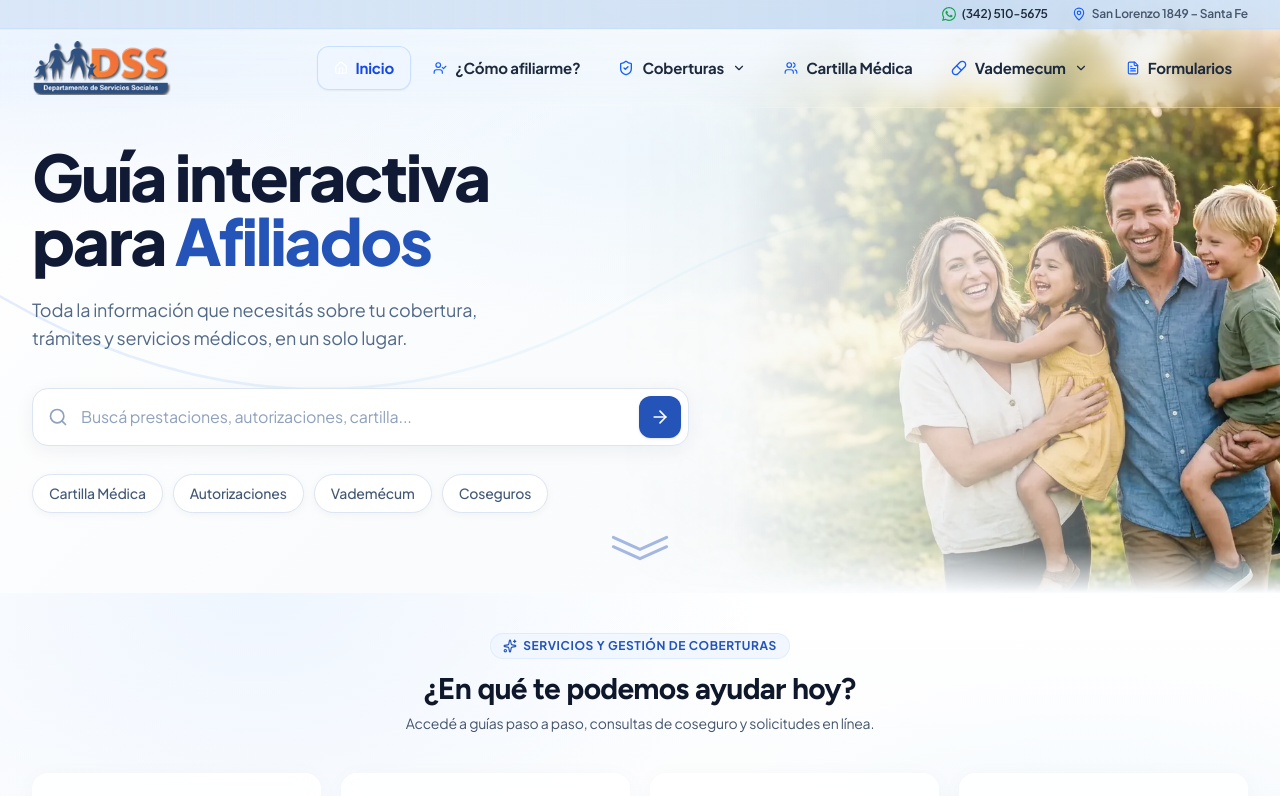
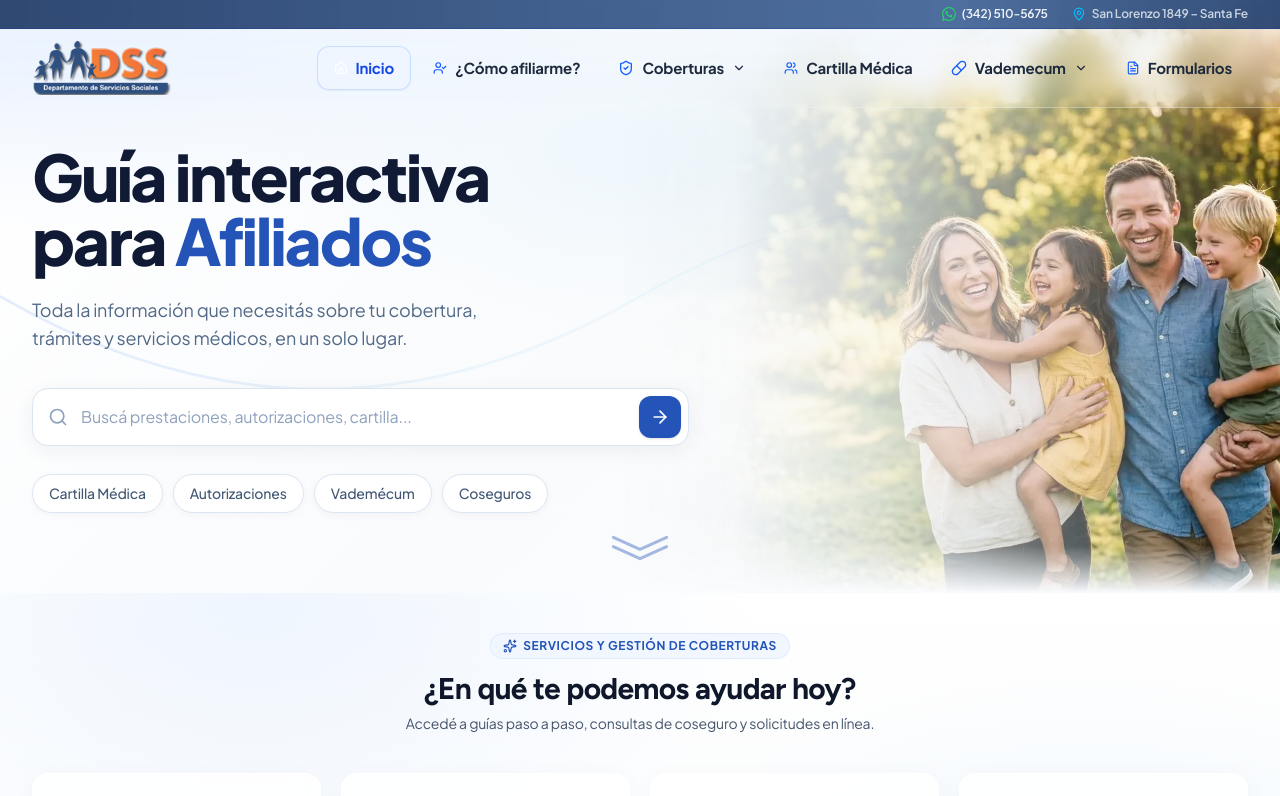
Before and after one commit to KarimServin/guia-interactiva-dss, a Next.js app: page / in a window 1280 px wide. Shown: the top 796 px of the page. Built offline with nearby package versions, Linux system fonts and the light colour scheme.

Commit message:
style(header): darken top bar gradient to muted navy-slate with subtle transparency

```diff
--- a/src/components/Header.tsx
+++ b/src/components/Header.tsx
@@ -79,22 +79,22 @@ export const Header: React.FC<HeaderProps> = ({ activeTab = 'guia', onSelectNav
 
   return (
     <header className="fixed top-0 left-0 right-0 z-40 transition-all duration-300">
-      {/* Institutional top bar — soft muted light blue gradient with subtle transparency */}
+      {/* Institutional top bar — darker muted slate-blue gradient with subtle transparency */}
       <div
-        className="text-slate-700 text-[11px] sm:text-xs py-1.5 border-b border-blue-200/50 shadow-2xs backdrop-blur-xs"
+        className="text-slate-100 text-[11px] sm:text-xs py-1.5 border-b border-blue-900/40 shadow-xs backdrop-blur-xs"
         style={{
-          background: 'linear-gradient(90deg, rgba(214, 229, 247, 0.85) 0%, rgba(200, 220, 242, 0.75) 45%, rgba(188, 212, 238, 0.8) 75%, rgba(205, 224, 245, 0.85) 100%)'
+          background: 'linear-gradient(90deg, rgba(30, 58, 102, 0.92) 0%, rgba(41, 74, 126, 0.88) 45%, rgba(48, 86, 142, 0.85) 75%, rgba(33, 62, 108, 0.92) 100%)'
         }}>
         <div className="max-w-7xl mx-auto px-4 sm:px-6 lg:px-8 flex items-center justify-end gap-4 sm:gap-6">
           <a href="https://wa.me/5493425105675" target="_blank" rel="noopener noreferrer"
-            className="flex items-center gap-1.5 text-slate-800 hover:text-emerald-700 transition-colors font-semibold">
-            <svg role="img" viewBox="0 0 24 24" className="w-3.5 h-3.5 shrink-0" fill="#16a34a" xmlns="http://www.w3.org/2000/svg">
+            className="flex items-center gap-1.5 hover:text-emerald-300 transition-colors font-semibold">
+            <svg role="img" viewBox="0 0 24 24" className="w-3.5 h-3.5 shrink-0" fill="#25D366" xmlns="http://www.w3.org/2000/svg">
               <path d="M17.472 14.382c-.297-.149-1.758-.867-2.03-.967-.273-.099-.471-.148-.67.15-.197.297-.767.966-.94 1.164-.173.199-.347.223-.644.075-.297-.15-1.255-.463-2.39-1.475-.883-.788-1.48-1.761-1.653-2.059-.173-.297-.018-.458.13-.606.134-.133.298-.347.446-.52.149-.174.198-.298.298-.497.099-.198.05-.371-.025-.52-.075-.149-.669-1.612-.916-2.207-.242-.579-.487-.5-.669-.51-.173-.008-.371-.01-.57-.01-.198 0-.52.074-.792.372-.272.297-1.04 1.016-1.04 2.479 0 1.462 1.065 2.875 1.213 3.074.149.198 2.096 3.2 5.077 4.487.709.306 1.262.489 1.694.625.712.227 1.36.195 1.871.118.571-.085 1.758-.719 2.006-1.413.248-.694.248-1.289.173-1.413-.074-.124-.272-.198-.57-.347m-5.421 7.403h-.004a9.87 9.87 0 01-5.031-1.378l-.361-.214-3.741.982.998-3.648-.235-.374a9.86 9.86 0 01-1.51-5.26c.001-5.45 4.436-9.884 9.888-9.884 2.64 0 5.122 1.03 6.988 2.898a9.825 9.825 0 012.893 6.994c-.003 5.45-4.437 9.884-9.885 9.884m8.413-18.297A11.815 11.815 0 0012.05 0C5.495 0 .16 5.335.157 11.892c0 2.096.547 4.142 1.588 5.945L.057 24l6.305-1.654a11.882 11.882 0 005.683 1.448h.005c6.554 0 11.89-5.335 11.893-11.893a11.821 11.821 0 00-3.48-8.413Z"/>
             </svg>
             <span>(342) 510-5675</span>
           </a>
-          <span className="hidden sm:flex items-center gap-1.5 text-slate-600 font-semibold">
-            <MapPin className="w-3.5 h-3.5 text-blue-600" />
+          <span className="hidden sm:flex items-center gap-1.5 text-slate-300 font-semibold">
+            <MapPin className="w-3.5 h-3.5 text-sky-400" />
             <span>San Lorenzo 1849 – Santa Fe</span>
           </span>
         </div>
```
